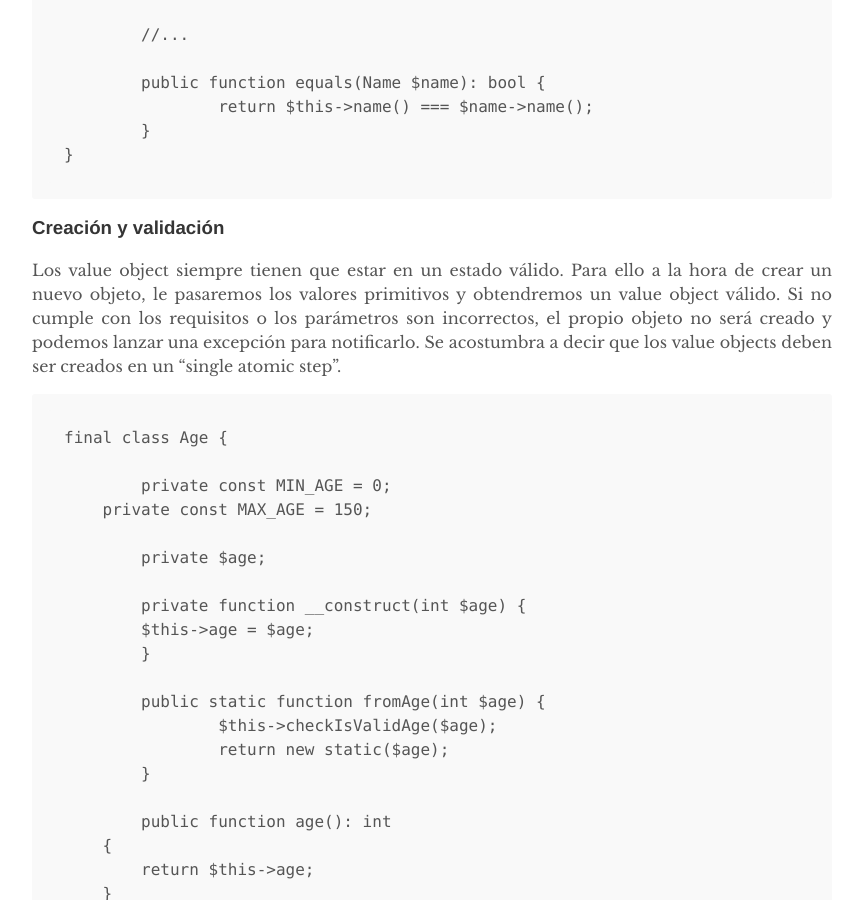
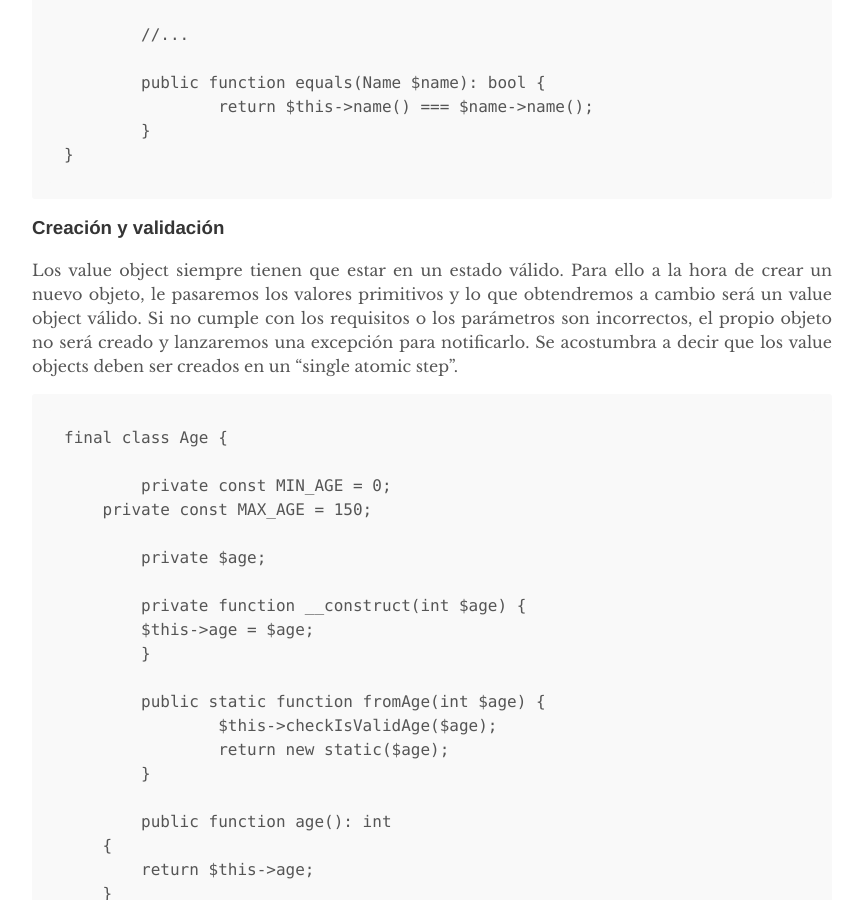
Before and after one commit to danitome24/slides, a Jekyll site: the page built from _posts/2018-11-19-usando-value-objects-con-php.markdown, in a window 1280 px wide and 900 px high, scrolled down 2992 px. Shown: the whole window, without its empty margins (208-1071 px from the left). Built offline with Jekyll 4.4.1, drawn with Linux system fonts in a browser that asks for light colours.

Commit message:
Update _posts/2018-11-19-usando-value-objects-con-php.markdown

````diff
--- a/_posts/2018-11-19-usando-value-objects-con-php.markdown
+++ b/_posts/2018-11-19-usando-value-objects-con-php.markdown
@@ -104,7 +104,7 @@ final class Name {
 
 ### Creación y validación
 
-Los value object siempre tienen que estar en un estado válido. Para ello a la hora de crear un nuevo objeto, le pasaremos los valores primitivos y obtendremos un value object válido. Si no cumple con los requisitos o los parámetros son incorrectos, el propio objeto no será creado y podemos lanzar una excepción para notificarlo. Se acostumbra a decir que los value objects deben ser creados en un "single atomic step".
+Los value object siempre tienen que estar en un estado válido. Para ello a la hora de crear un nuevo objeto, le pasaremos los valores primitivos y lo que obtendremos a cambio será un value object válido. Si no cumple con los requisitos o los parámetros son incorrectos, el propio objeto no será creado y lanzaremos una excepción para notificarlo. Se acostumbra a decir que los value objects deben ser creados en un "single atomic step".
 
 ```
 final class Age {
````
